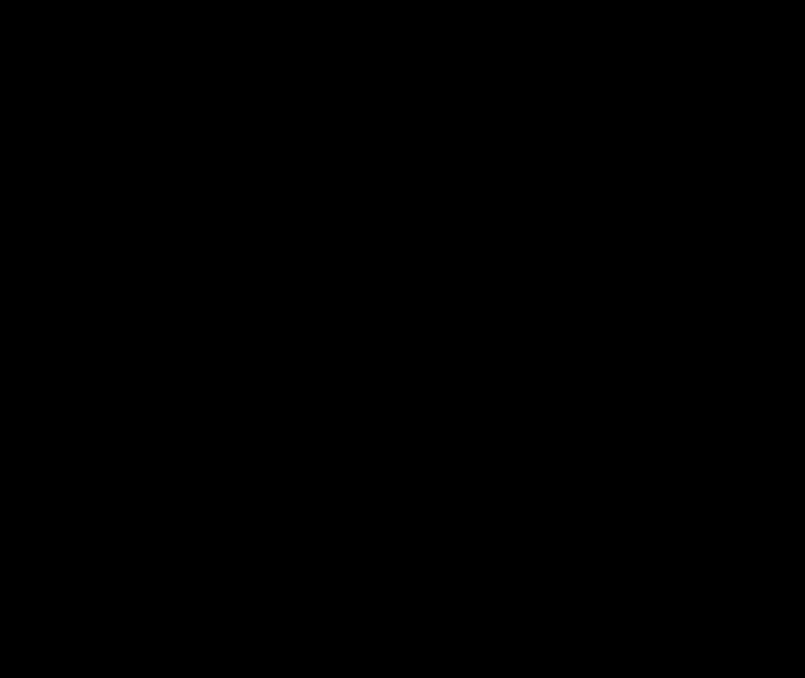
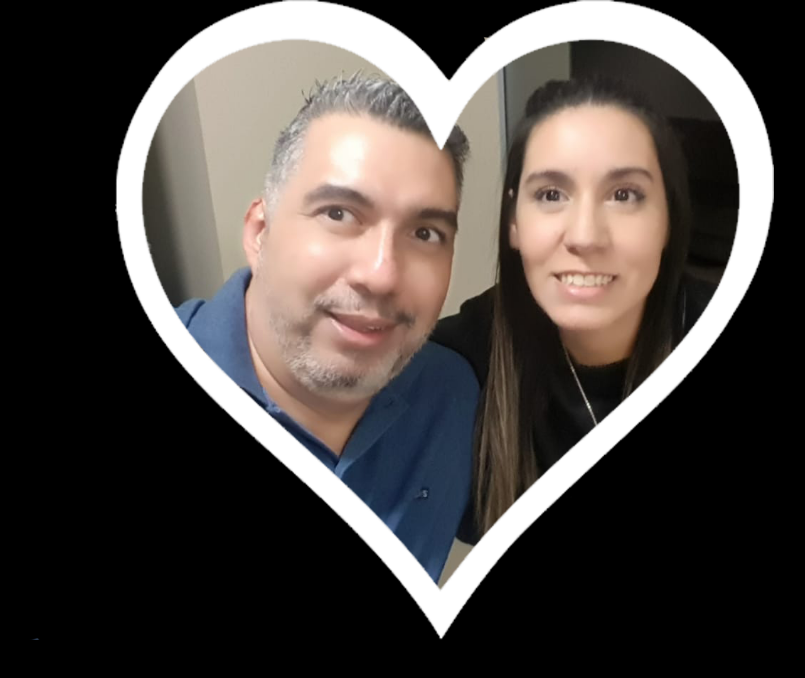
Before and after one commit to Alemezch/Corazones, a plain HTML site: page index.html in a window 1280 px wide. Shown: the whole page, without its empty margins (124-929 px from the left). Drawn offline with Linux system fonts and the light colour scheme.

Commit message:
Add files via upload

```diff
--- a/index.html
+++ b/index.html
@@ -7,7 +7,7 @@
     <link rel="stylesheet" href="style.css">
 </head>
 <body>
-
+   <div class="foto"></div>
     <script src="modulo.js"></script>
 </body>
 </html>
--- a/style.css
+++ b/style.css
@@ -3,6 +3,17 @@ body {
     height: 100vh;
     background-color: black;
     overflow: hidden;
+    justify-content: center;
+    align-items: center;
+}
+.foto {
+    display: flex;
+    width: 1000px;
+    height: 600px;
+    background-image: url(./novis.png);
+    background-size: cover;
+    text-align: center;
+    padding: 20px;
 }
 
 span {
```
Also changed, not shown: novis.png (added).
